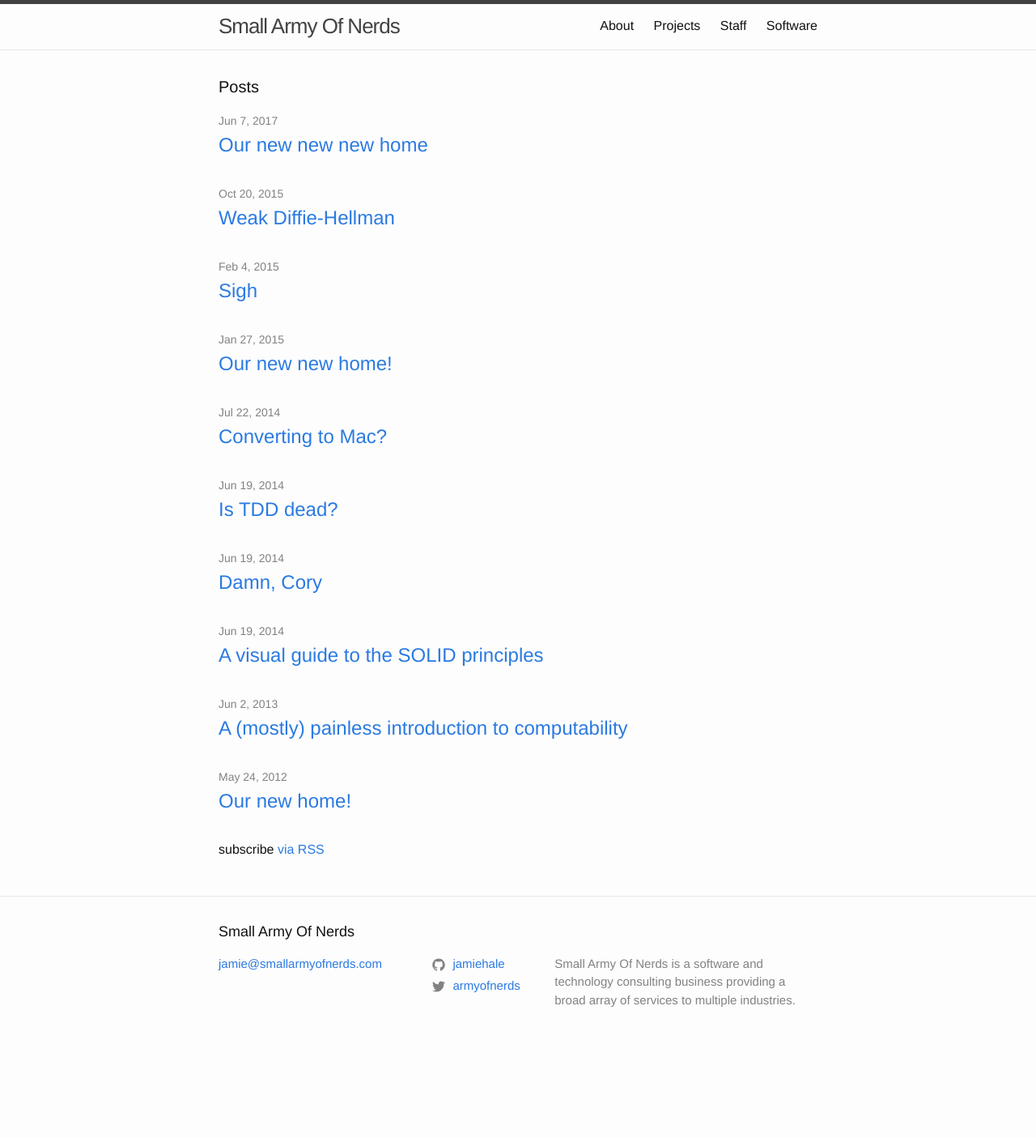
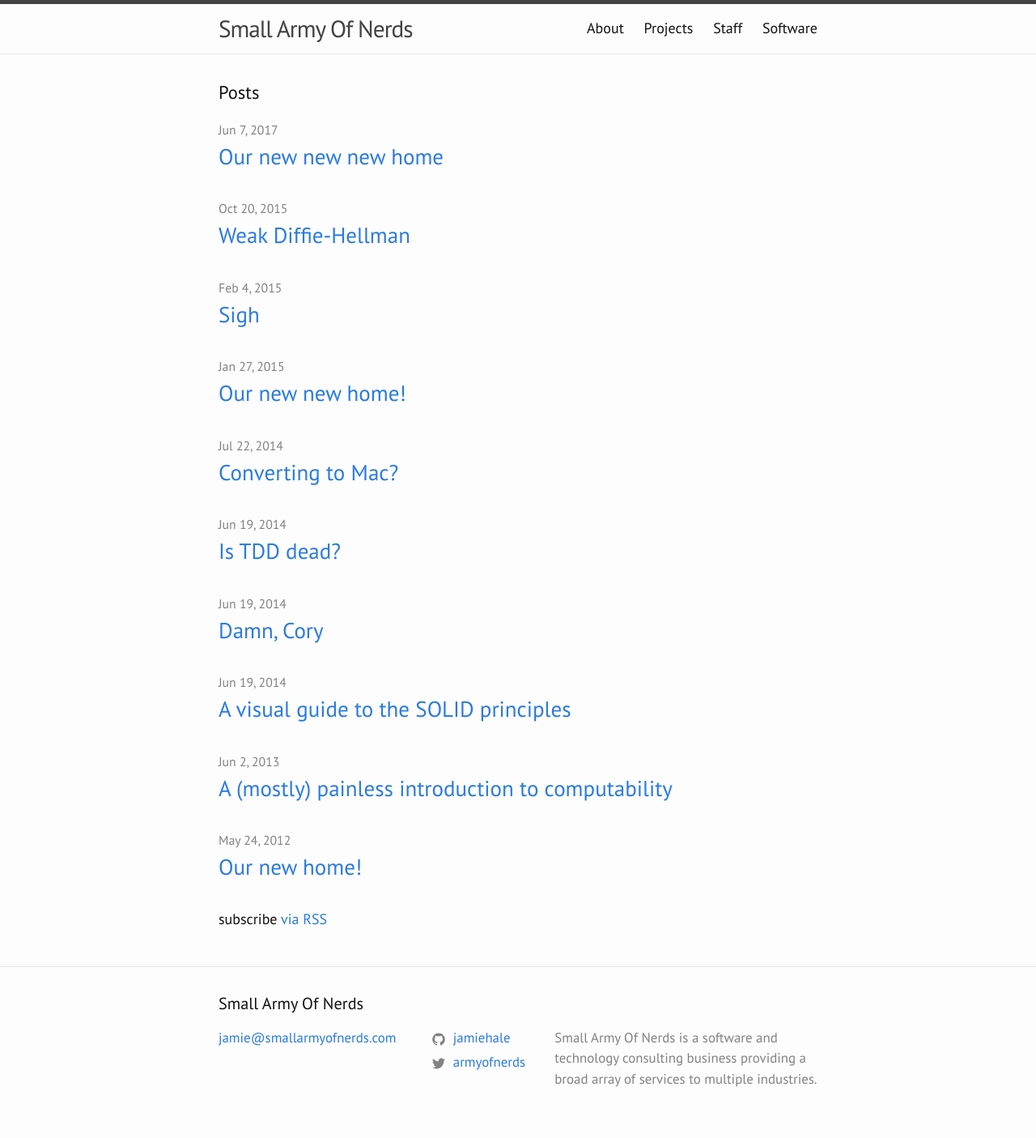
Before and after one commit to jamiehale/smallarmyofnerds-com, a Jekyll site: the page built from src/index.md, in a window 1280 px wide. Shown: the whole page at 81% size. Built offline with Jekyll 4.4.1, drawn with Linux system fonts in a browser that asks for light colours; before the commit the page ends 1306 px from its top, so only the background shows below that.

Commit message:
Change font to PT Sans

```diff
--- a/src/_includes/head.html
+++ b/src/_includes/head.html
@@ -9,4 +9,5 @@
   <link rel="stylesheet" href="{{ "/assets/main.css" | relative_url }}">
   <link rel="canonical" href="{{ page.url | replace:'index.html','' | absolute_url }}">
   <link rel="alternate" type="application/rss+xml" title="{{ site.title | escape }}" href="{{ "/feed.xml" | relative_url }}">
+  <link href='https://fonts.googleapis.com/css?family=PT Sans' rel='stylesheet'>
 </head>
--- a/src/_sass/minima.scss
+++ b/src/_sass/minima.scss
@@ -2,8 +2,8 @@
 
 // Define defaults for each variable.
 
-$base-font-family: "Helvetica Neue", Helvetica, Arial, sans-serif !default;
-$base-font-size:   16px !default;
+$base-font-family: "PT Sans", Helvetica, Arial, sans-serif !default;
+$base-font-size:   18px !default;
 $base-font-weight: 400 !default;
 $small-font-size:  $base-font-size * 0.875 !default;
 $base-line-height: 1.5 !default;
```
